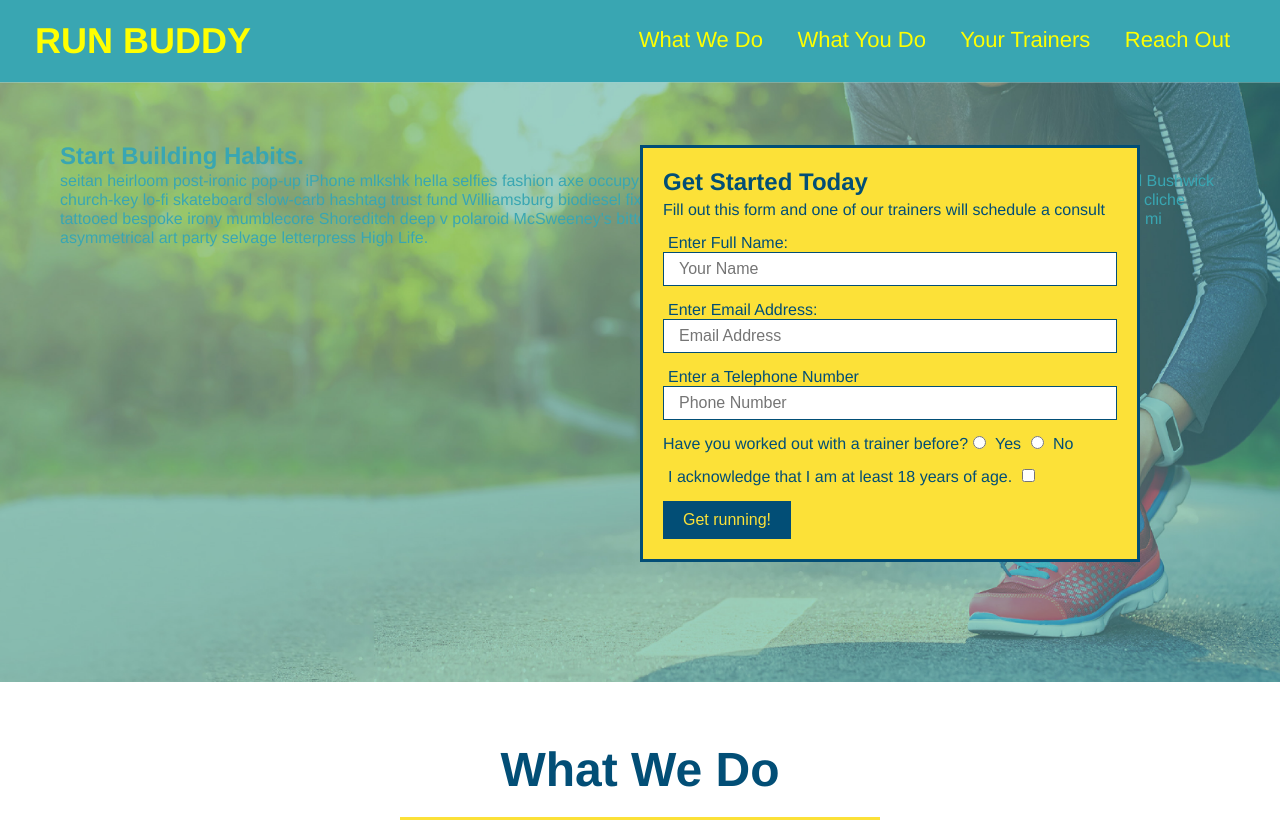
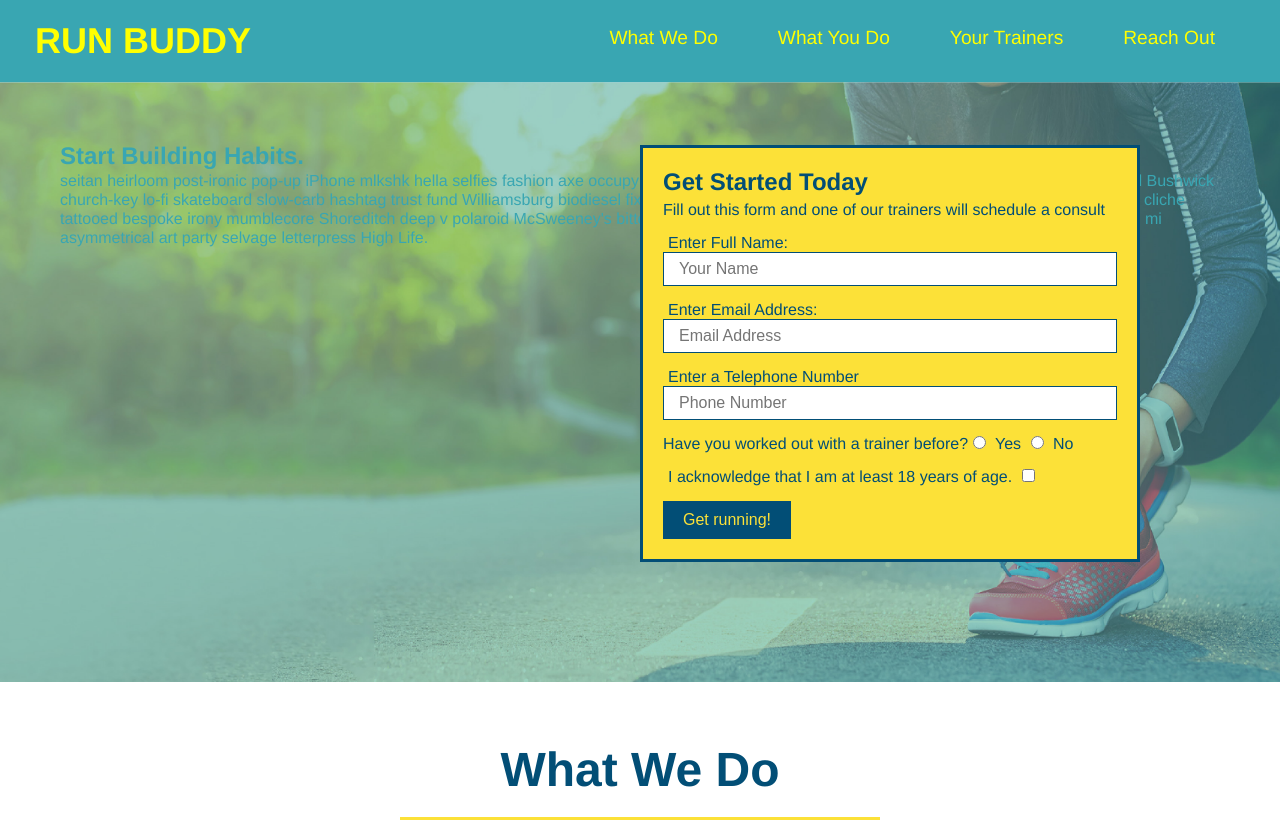
Before and after one commit to kevin-foreman/Run-Buddy, a plain HTML site: page index.html in a window 1280 px wide. Shown: the top 823 px of the page. Drawn offline with Linux system fonts and the light colour scheme.

Commit message:
add flexbox to header

```diff
--- a/assets/css/style.css
+++ b/assets/css/style.css
@@ -33,14 +33,18 @@ header nav {
     margin: 7px 0;
 }
 
-header nav ul li {
-    display: inline;
+header nav ul {
+    display: flex;
+    flex-wrap: wrap;
+    justify-content: space-between;
+    align-items: center;
+    list-style: none;
 }
 
 header nav ul li a {
-    padding: 10px 15px;
+    margin: 0 30px;
     font-weight: lighter;
-    font-size: 22px;
+    font-size: 1.5vw;
 }
 
 header h1 {
```
